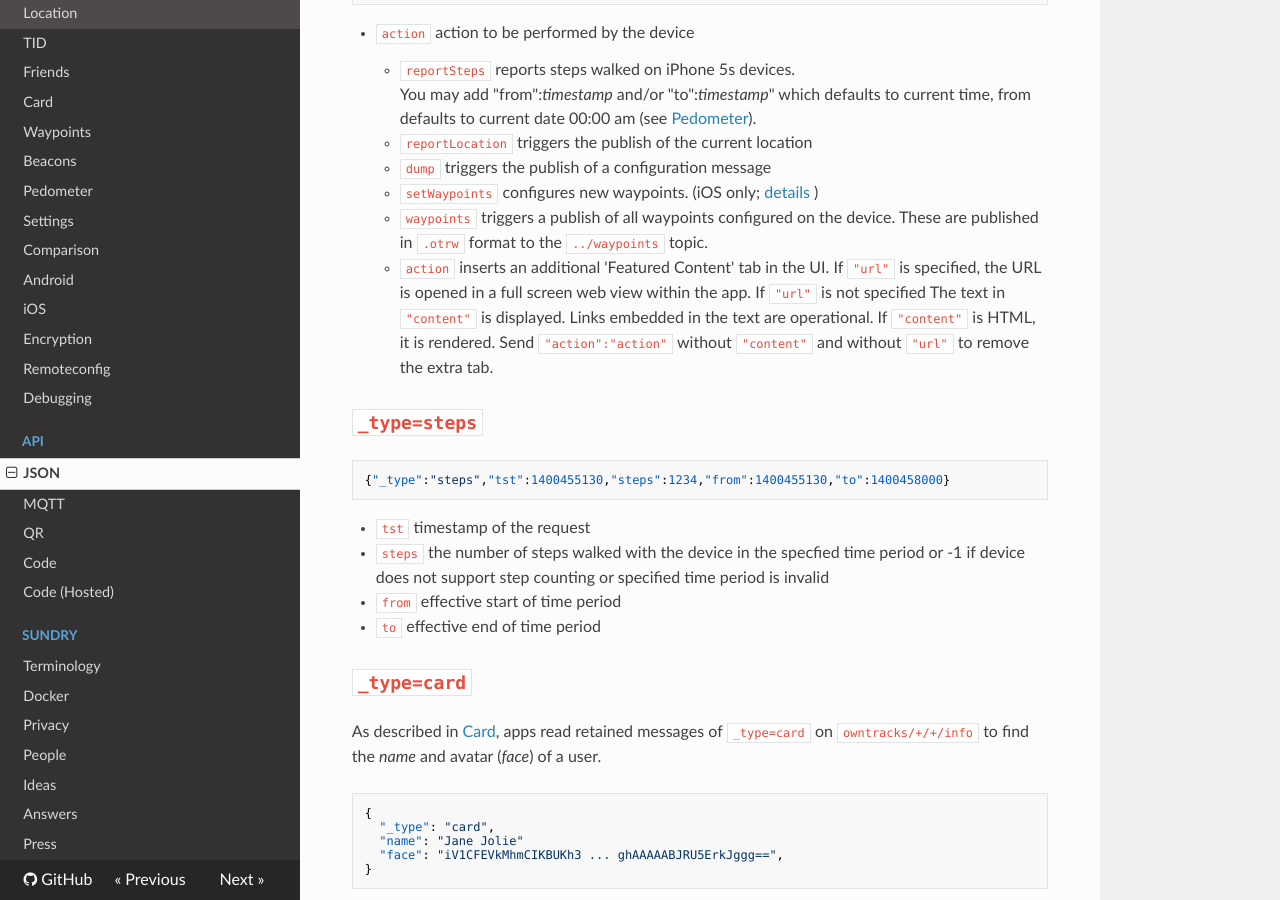
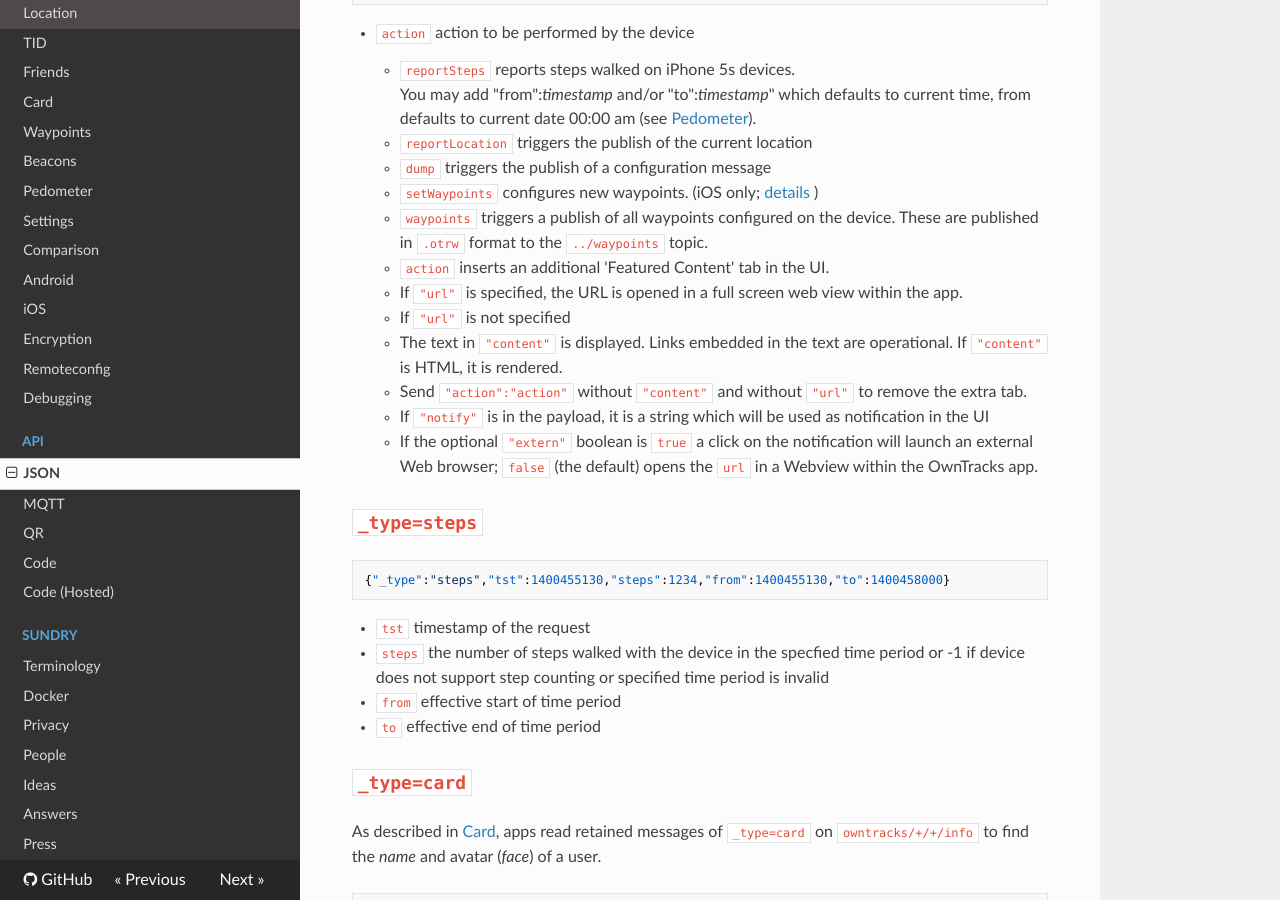
Before and after one commit to owntracks/booklet, an MkDocs documentation site: the page built from docs/tech/json.md, in a window 1280 px wide and 900 px high, scrolled down 8628 px. Built offline with MkDocs 1.6.1, drawn with Linux system fonts in a browser that asks for light colours; nearby versions of some CDN libraries; old or Windows-style settings are respelled for this version of MkDocs.

Commit message:
cmd for Featured content

```diff
--- a/docs/tech/json.md
+++ b/docs/tech/json.md
@@ -369,10 +369,12 @@ These messages are published when beacon ranging (iOS only) is enabled. Be advis
     * `setWaypoints` configures new waypoints. (iOS only; [details](../features/remoteconfig.md) )
     * `waypoints` triggers a publish of all waypoints configured on the device. These are published in `.otrw` format to the `../waypoints` topic.
     * `action` inserts an additional 'Featured Content' tab in the UI.
-	If `"url"` is specified, the URL is opened in a full screen web view within the app.
-	If `"url"` is not specified
-	The text in `"content"` is displayed. Links embedded in the text are operational.  If `"content"` is HTML, it is rendered.
-	Send `"action":"action"` without `"content"` and without `"url"` to remove the extra tab.
+	- If `"url"` is specified, the URL is opened in a full screen web view within the app.
+	- If `"url"` is not specified
+	- The text in `"content"` is displayed. Links embedded in the text are operational.  If `"content"` is HTML, it is rendered.
+	- Send `"action":"action"` without `"content"` and without `"url"` to remove the extra tab.
+	- If `"notify"` is in the payload, it is a string which will be used as notification in the UI
+	- If the optional `"extern"` boolean is `true` a click on the notification will launch an external Web browser; `false` (the default) opens the `url` in a Webview within the OwnTracks app.
 
 ## `_type=steps`
 
```
